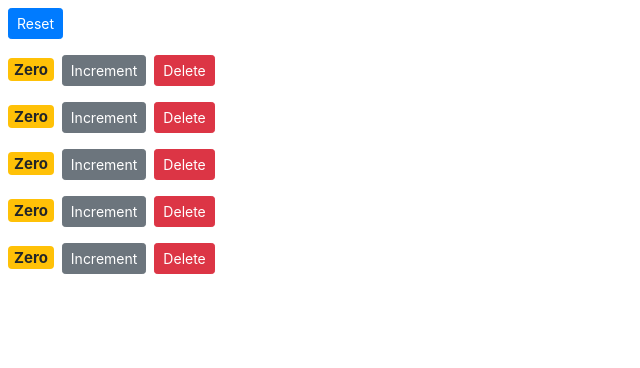
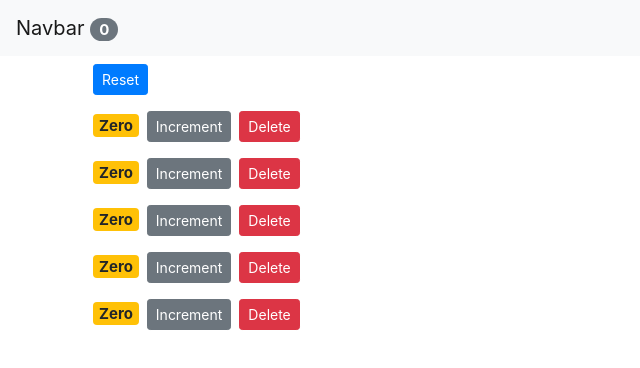
Before and after one commit to Dennis-The14th-web/react-ui, a React (Create React App) app in the folder front-end/: page / in a window 1280 px wide. Shown: the top 368 px of the page, without its empty margins (0-640 px from the left). Built offline with nearby package versions, Linux system fonts and the light colour scheme.

Commit message:
updated app by lifting up state

```diff
--- a/front-end/src/App.js
+++ b/front-end/src/App.js
@@ -1,25 +1,58 @@
-import logo from "./logo.svg";
+import React, { Component } from 'react';
+import NavBar from './components/navbar';
+import Counters from './components/counters';
 import "./App.css";
 
-function App() {
-  return (
-    <div className="App">
-      <header className="App-header">
-        <img src={logo} className="App-logo" alt="logo" />
-        <p>
-          Edit <code>src/App.js</code> and save to reload.
-        </p>
-        <a
-          className="App-link"
-          href="https://reactjs.org"
-          target="_blank"
-          rel="noopener noreferrer"
-        >
-          Learn React
-        </a>
-      </header>
-    </div>
-  );
+
+class App extends Component {
+  state = {
+    counters: [
+        {id: 1, value:0},
+        {id: 2, value:0},
+        {id: 3, value:0},
+        {id: 4, value:0},
+        {id: 5, value:0}
+    ]
+};
+
+handleReset = () => {
+    // console.log("handleReset clicked");
+    const counters = this.state.counters.map(c => {
+        c.value = 0;
+        return c;
+    });
+    this.setState({ counters });
+}
+
+handleIncrement = counter => {
+    // console.log(counter);
+    const counters = [...this.state.counters];
+    const index = counters.indexOf(counter);
+    counters[index] = { ...counter };
+    counters[index].value++;
+    this.setState({ counters });
+}
+
+handleDelete = counterId => {
+    // console.log("Event Handler Called: ", counterId);
+    const counters = this.state.counters.filter(c => c.id !== counterId);
+    this.setState({ counters })
+};
+  render() {
+    return (
+      <React.Fragment>
+      <NavBar totalCounters={this.state.counters.filter(c => c.value > 0).length} />
+      <main className="container">
+        < Counters
+          counters={this.state.counters}
+          onReset={this.handleReset}
+          onIncrement={this.handleIncrement}
+          onDelete={this.handleDelete}
+      />
+      </main>
+      </React.Fragment>
+    );
+  }
 }
 
 export default App;
--- a/front-end/src/components/counters.jsx
+++ b/front-end/src/components/counters.jsx
@@ -2,51 +2,17 @@
 import Counter from './counter';
 
 class Counters extends Component {
-    state = {
-        counters: [
-            {id: 1, value:0},
-            {id: 2, value:0},
-            {id: 3, value:0},
-            {id: 4, value:0},
-            {id: 5, value:0}
-        ]
-    };
-
-    handleReset = () => {
-        // console.log("handleReset clicked");
-        const counters = this.state.counters.map(c => {
-            c.value = 0;
-            return c;
-        });
-        this.setState({ counters });
-    }
-
-    handleIncrement = counter => {
-        // console.log(counter);
-        const counters = [...this.state.counters];
-        const index = counters.indexOf(counter);
-        counters[index] = { ...counter };
-        counters[index].value++;
-        this.setState({ counters });
-    }
-
-    handleDelete = counterId => {
-        // console.log("Event Handler Called: ", counterId);
-        const counters = this.state.counters.filter(c => c.id !== counterId);
-        this.setState({ counters })
-    };
-
     render() {
         return (
         <div>
             <button
-            onClick={this.handleReset}
+            onClick={this.props.onReset}
             className="btn btn-primary btn-sm m-2">Reset</button>
-            {this.state.counters.map(counter =>
+            {this.props.counters.map(counter =>
             <Counter
             key={counter.id}
-            onDelete={this.handleDelete}
-            onIncrement={this.handleIncrement}
+            onDelete={this.props.onDelete}
+            onIncrement={this.props.onIncrement}
             counter={counter}
             />
             )}
--- /dev/null
+++ b/front-end/src/components/navbar.jsx
@@ -0,0 +1,17 @@
+import React, { Component } from 'react';
+
+class NavBar extends Component {
+    render() {
+        return (
+            <nav className="navbar navbar-light bg-light">
+                <a className="navbar-brand" href="#">
+                    Navbar <span className="badge badge-pill badge-secondary">
+                        {this.props.totalCounters}
+                    </span>
+                </a>
+            </nav>
+         );
+    }
+}
+
+export default NavBar;
--- a/front-end/src/index.js
+++ b/front-end/src/index.js
@@ -8,7 +8,7 @@
 
 ReactDOM.render(
   <React.StrictMode>
-    <Counters />
+    <App />
   </React.StrictMode>,
   document.getElementById("root")
 );
```
